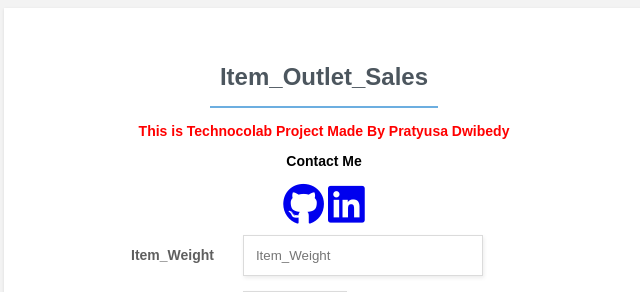
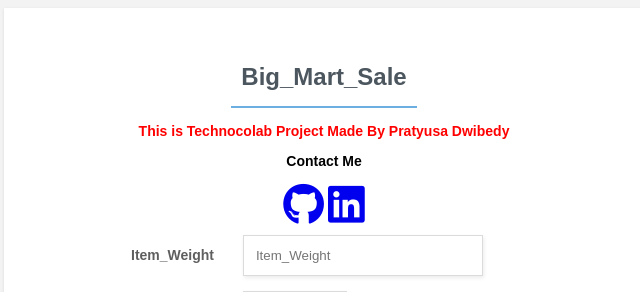
Before and after one commit to Pratyuh/bigmart_heraku, a Flask app: page / in a window 1280 px wide. Shown: the top 292 px of the page, without its empty margins (316-956 px from the left). Run offline with Flask 2, Linux system fonts and the light colour scheme; parts of the project's set-up code (start-up, migrations or seed data) failed here and were passed over; some libraries are stand-ins or nearby versions.

Commit message:
Add files via upload

```diff
--- a/templates/index.html
+++ b/templates/index.html
@@ -5,7 +5,7 @@
         <meta http-equiv="X-UA-Compatible" content="IE=edge">
         <meta name="viewport" content="width=device-width, initial-scale=1 maximum-scale=1.0, user-scalable=no">
 
-        <title>Item Outlet Sale</title>
+        <title>Big Mart Sale</title>
   <script src="https://kit.fontawesome.com/5f3f547070.js" crossorigin="anonymous"></script>
         <style type="text/css">
 
@@ -183,7 +183,7 @@
             <!-- You only need this form and the form-basic.css -->
             <form class="form-basic" action="{{ url_for('predict') }}" method="POST">
                 <div class="form-title-row">
-                    <h1>Item_Outlet_Sales</h1>
+                    <h1>Big_Mart_Sale</h1>
 
                 </div>
                <div style="margin-bottom: 10px;margin-top: 10px">
```
Also changed, not shown: templates/result.html (+7 -3 lines).
